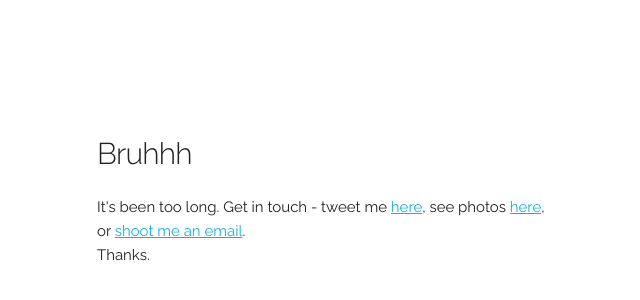
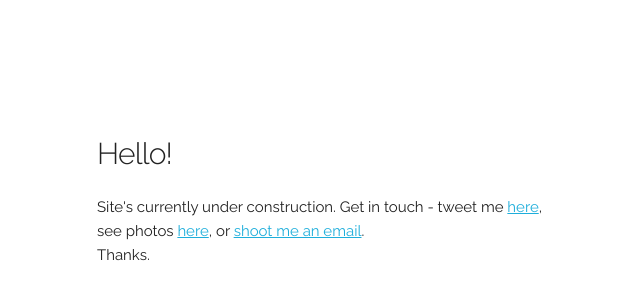
Before and after one commit to lvmvr/lvmvr.github.io, a plain HTML site: page index.html in a window 1280 px wide. Shown: the part 106-406 px from the top of the page, without its empty margins (63-703 px from the left). Drawn offline with Linux system fonts and the light colour scheme.

Commit message:
Change welcome message.

```diff
--- a/index.html
+++ b/index.html
@@ -5,7 +5,7 @@
   <!-- Basic Page Needs
   –––––––––––––––––––––––––––––––––––––––––––––––––– -->
   <meta charset="utf-8">
-  <title>Your page title here :)</title>
+  <title>Lamar R. Glenn | Web Enthusaist</title>
   <meta name="description" content="">
   <meta name="author" content="">
 
@@ -34,8 +34,8 @@
   <div class="container">
     <div class="row">
       <div class="one-half column" style="margin-top: 25%">
-        <h4>Bruhhh</h4>
-        <p>It's been too long. Get in touch - tweet me <a href="http://twitter.com/lvmvr">here</a>, see photos <a href="http://instagram.com/__lrg">here</a>, or <a href="mailto:lamar@gobynd.com">shoot me an email</a>. <br>Thanks.</p>
+        <h4>Hello!</h4>
+        <p>Site's currently under construction. Get in touch - tweet me <a href="http://twitter.com/lvmvr">here</a>, see photos <a href="http://instagram.com/__lrg">here</a>, or <a href="mailto:lamar@gobynd.com">shoot me an email</a>. <br>Thanks.</p>
       </div>
     </div>
   </div>
```
